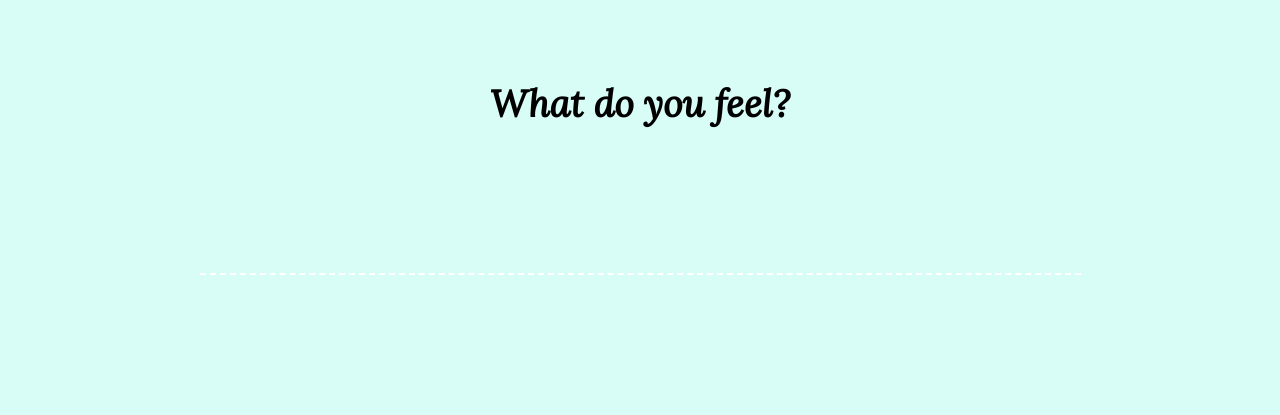
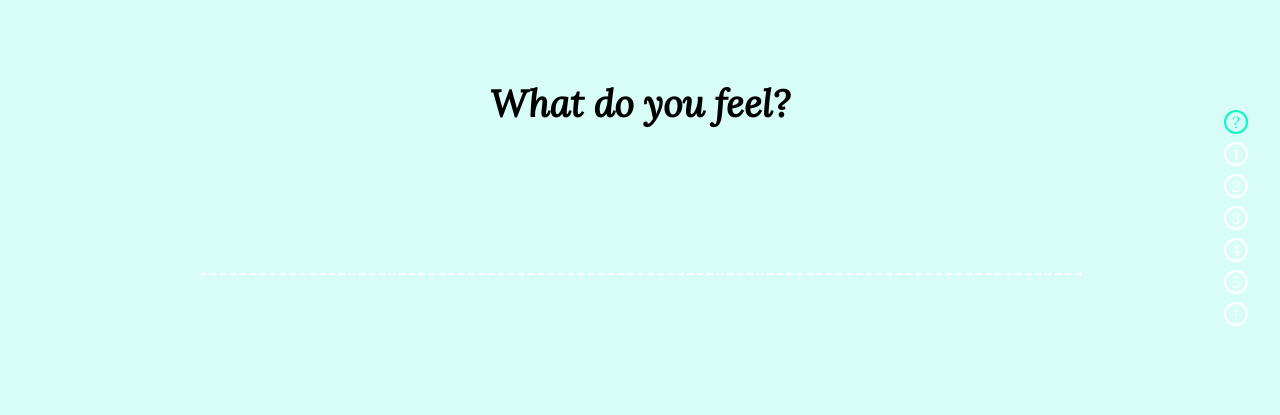
Before and after one commit to grungerabbit/lyrics-interactions, a Jekyll site: the page built from _projects/why-why-why-why-why.md, in a window 1280 px wide. Shown: the part 250-665 px from the top of the page. Built offline with Jekyll 4.4.1, drawn with Linux system fonts in a browser that asks for light colours; nearby versions of some CDN libraries; some web fonts are replaced; Markdown is read by kramdown in place of the engine named in the settings; some of the changed text lies outside the part shown.

Commit message:
why 1.1.0 - start progress bar and change markers

```diff
--- a/_projects/why-why-why-why-why.md
+++ b/_projects/why-why-why-why-why.md
@@ -66,12 +66,56 @@ header {
 	font-style: italic;
 	padding: 2em 0;
 }
+.progress__bar {
+	width: 1.5rem;
+	position: fixed;
+	right: 0;
+	top: 40%;
+	margin: 0 2rem;
+}
+.progress__bar li {
+	list-style: none;
+	height: 1.5rem;
+}
+.progress__bar li, .marker {
+	border: 2px solid white;
+	color: white;
+	border-radius: 100px;
+	display: block;
+	margin-bottom: 0.5em;
+	font-size: 1rem;
+}
+.marker {
+	height: 1.5rem;
+	width: 1.5rem;
+	text-align: center;
+	margin: 0 auto;
+}
+.progress__bar li.active {
+	color: #08F7C9;
+	border-color: #08F7C9;
+}
+.analysis p {
+	padding: 0.5rem 0;
+}
 </style>
 
 <div ng-app ng-controller="Why">
 	<header>
 		<h1>The Five Whys</h1>
 	</header>
+
+	<nav class="progress__bar">
+		<ol>
+			<li class="active">?</li>
+			<li ng-class="{'active' : first}">1</li>
+			<li ng-class="{'active' : second}">2</li>
+			<li ng-class="{'active' : third}">3</li>
+			<li ng-class="{'active' : fourth}">4</li>
+			<li ng-class="{'active' : fifth}">5</li>
+			<li ng-class="{'active' : analysis}">!</li>
+		</ol>
+	</nav>
 
 	<div class="meditation">
 		<section class="first query">
@@ -106,13 +150,26 @@ header {
 			<input type="text" ng-model="fifth">
 		</section>
 
-		<article ng-show="fifth">
-			<p class="answer--1" ng-bind="feeling"></p> <em>because...</em>
-			<p class="answer--2" ng-bind="first"></p> <em>because...</em>
-			<p class="answer--3" ng-bind="second"></p> <em>because...</em>
-			<p class="answer--4" ng-bind="third"></p> <em>because...</em>
-			<p class="answer--5" ng-bind="fourth"></p> <em>because...</em>
-			<p class="answer--6" ng-bind="fifth"></p>!
+		<article ng-show="fifth" class="analysis">
+			<span class="marker">?</span>
+			<p class="answer--1" ng-bind="feeling"></p>
+
+			<span class="marker">1</span>
+			<p class="answer--2" ng-bind="first"></p>
+
+			<span class="marker">2</span>
+			<p class="answer--3" ng-bind="second"></p>
+
+			<span class="marker">3</span>
+			<p class="answer--4" ng-bind="third"></p>
+
+			<span class="marker">4</span>
+			<p class="answer--5" ng-bind="fourth"></p>
+
+			<span class="marker">5</span>
+			<p class="answer--6" ng-bind="fifth"></p>
+
+			<span class="marker">!</span>
 
 			<h4 class="conclusion">Examine yourself. What comes next?</h4>
 		</article>
--- a/lib/js/interactions/why.js
+++ b/lib/js/interactions/why.js
@@ -9,4 +9,8 @@ function Why($scope) {
 	$scope.why = "";
 
 	$scope.analysis = "";
+
+	$scope.finish = function() {
+		$scope.analysis = $scope.fifth ? true : false;
+	}
 }
```
Also changed, not shown: _posts/30-06-2014-why.md (+1 -1 lines).
